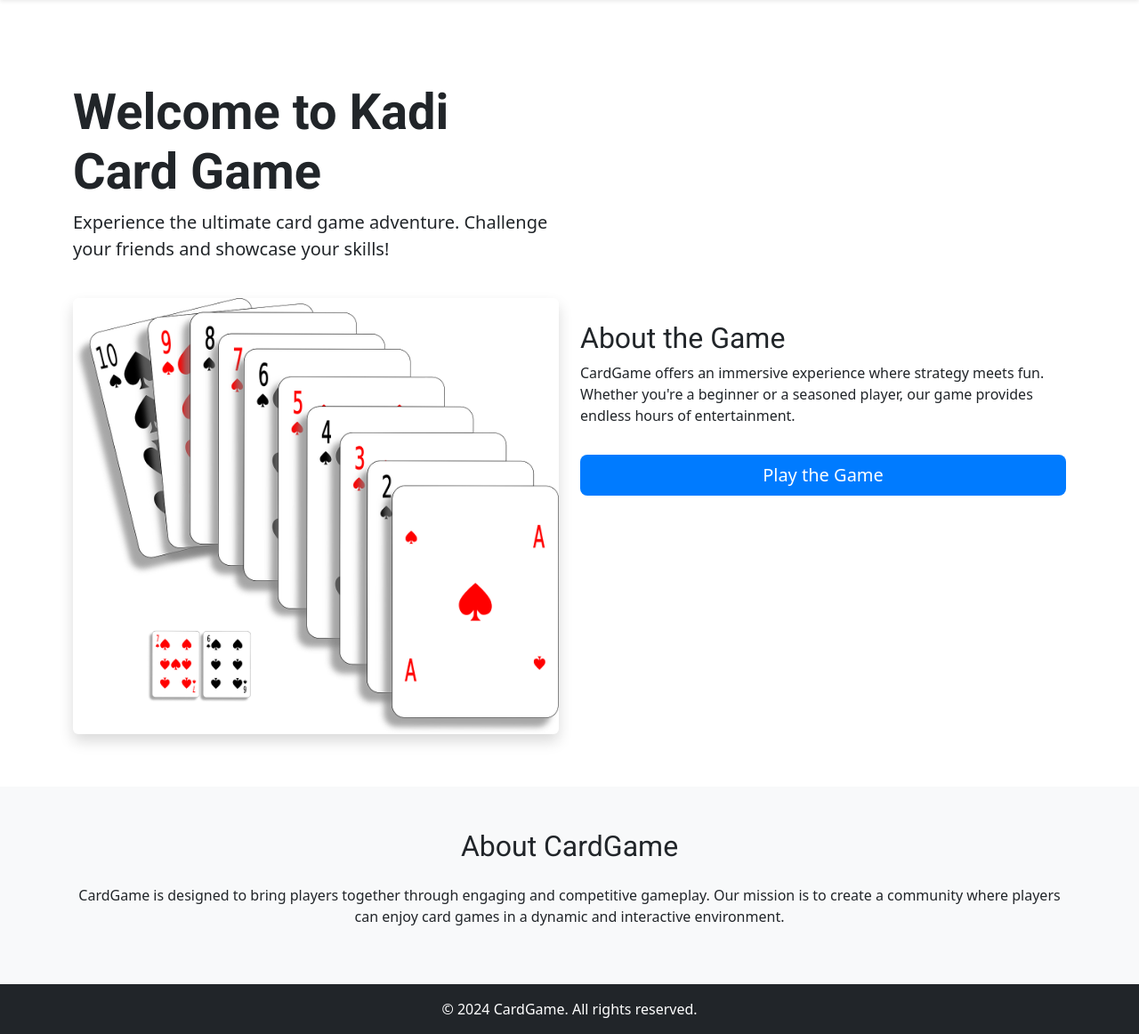
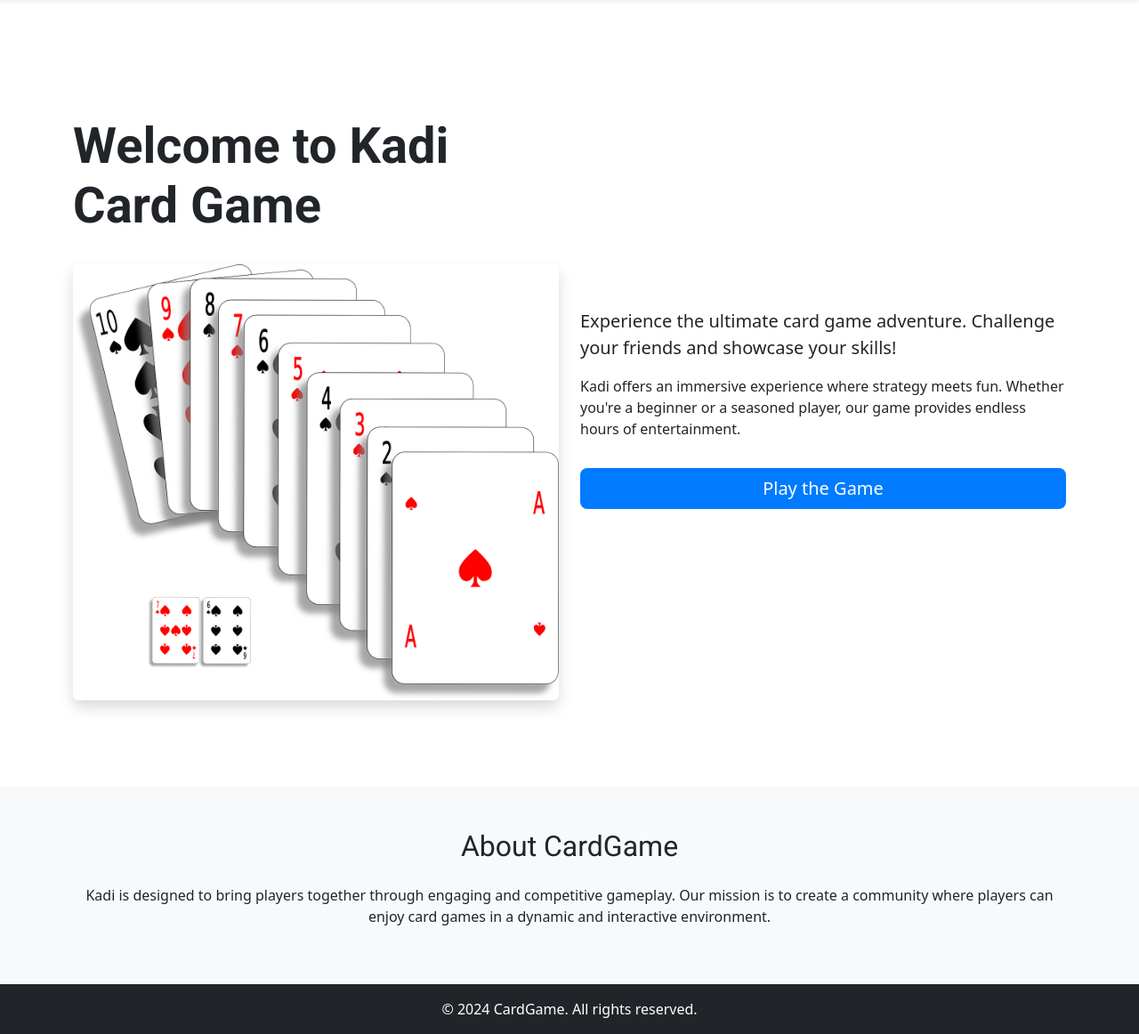
Before and after one commit to WangKal/kadi, a Flask app: page / in a window 1280 px wide. Shown: the part 56-1218 px from the top of the page at 89% size. Run offline with Flask 3, Linux system fonts and the light colour scheme; parts of the project's set-up code (start-up, migrations or seed data) failed here and were passed over.

Commit message:
Update index.html

```diff
--- a/web_flask/templates/index.html
+++ b/web_flask/templates/index.html
@@ -43,13 +43,14 @@
                 <!-- Left Column -->
                 <div class="col-md-6" data-aos="fade-right">
                     <h1 class="display-4 fw-bold">Welcome to Kadi Card Game</h1>
-                    <p class="lead">Experience the ultimate card game adventure. Challenge your friends and showcase your skills!</p>
                     <img src="{{ url_for('static', filename='images/card-deck-155284_1280.png') }}" alt="Card Game" class="img-fluid mt-4 rounded shadow">
                 </div>
                 <!-- Right Column -->
                 <div class="col-md-6 d-flex flex-column justify-content-center" data-aos="fade-left">
-                    <h2>About the Game</h2>
-                    <p>CardGame offers an immersive experience where strategy meets fun. Whether you're a beginner or a seasoned player, our game provides endless hours of entertainment.</p>
+
+                    <p class="lead">Experience the ultimate card game adventure. Challenge your friends and showcase your skills!</p>
+
+                <p>Kadi offers an immersive experience where strategy meets fun. Whether you're a beginner or a seasoned player, our game provides endless hours of entertainment.</p>
                     <a href="#play" class="btn btn-primary btn-lg mt-3">Play the Game</a>
                 </div>
             </div>
@@ -60,7 +61,7 @@
     <section class="py-5 bg-light" id="about">
         <div class="container">
             <h2 class="text-center mb-4">About CardGame</h2>
-            <p class="text-center">CardGame is designed to bring players together through engaging and competitive gameplay. Our mission is to create a community where players can enjoy card games in a dynamic and interactive environment.</p>
+            <p class="text-center">Kadi is designed to bring players together through engaging and competitive gameplay. Our mission is to create a community where players can enjoy card games in a dynamic and interactive environment.</p>
         </div>
     </section>
 
```
